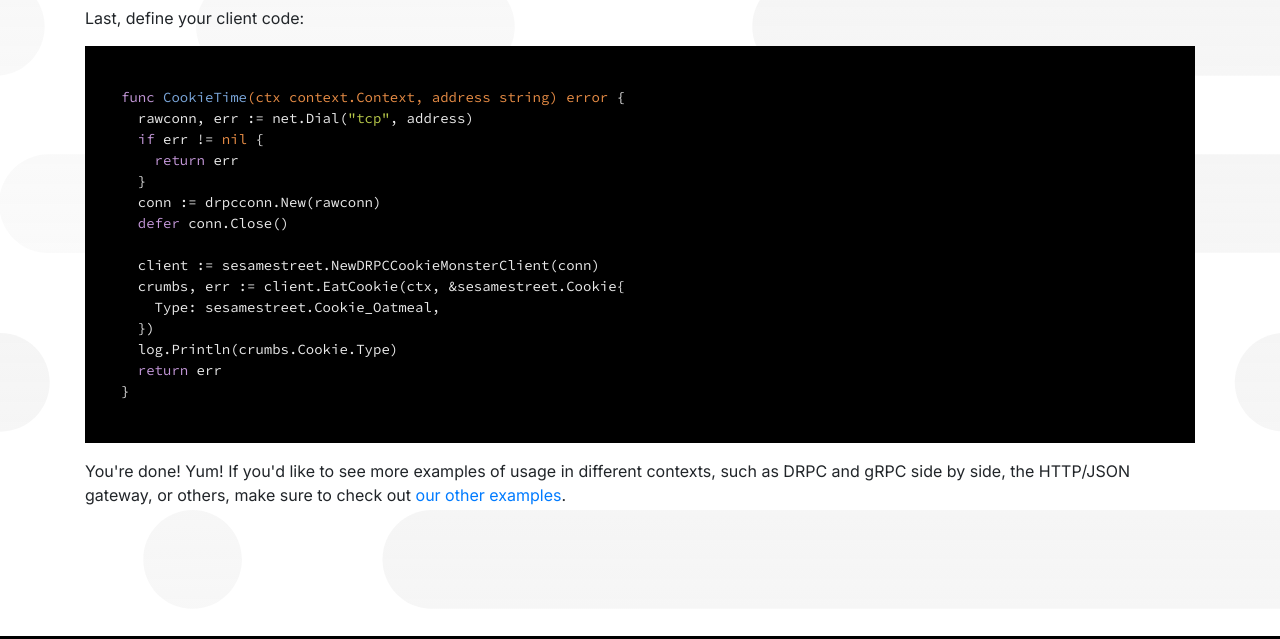
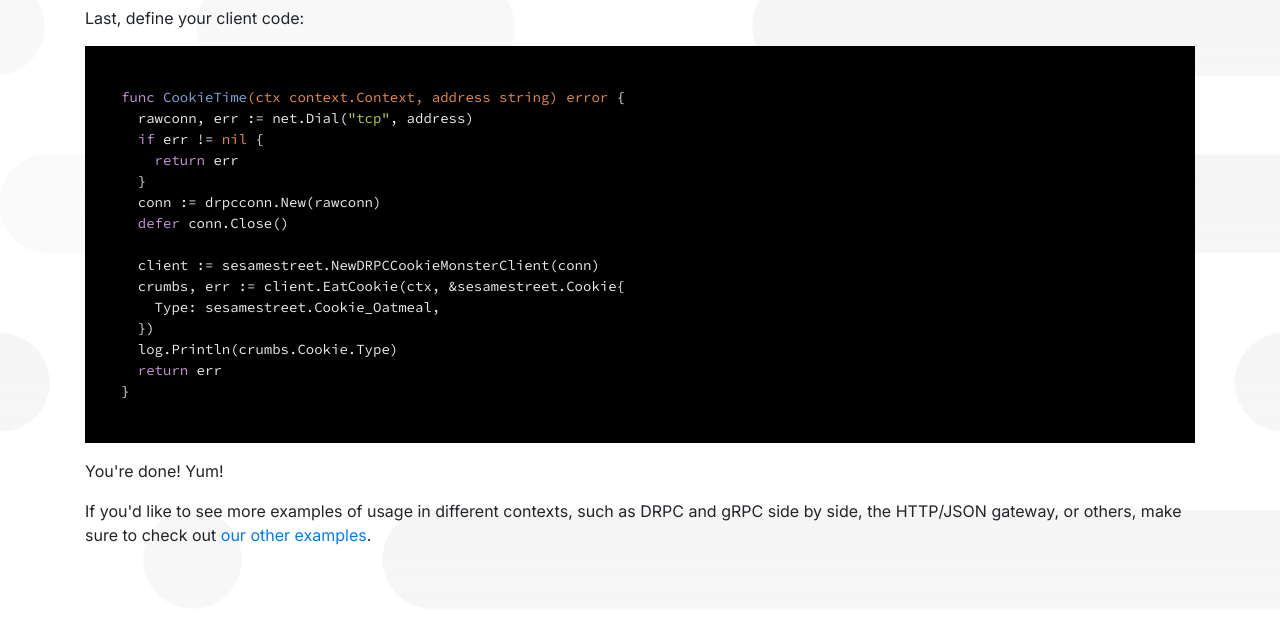
Before and after one commit to storj/drpc, a plain HTML site: page docs.html in a window 1280 px wide. Shown: the part 1908-2547 px from the top of the page. Drawn offline with nearby package versions, Linux system fonts and the light colour scheme.

Commit message:
newline
Change-Id: I9285173b1177cdcd790bb15b46e7c8bcfcd9825d

```diff
--- a/docs.html
+++ b/docs.html
@@ -138,7 +138,9 @@ func CookieTime(ctx context.Context, address string) error {
 }
         </code></pre>
 
-      <p>You're done! Yum! If you'd like to see more examples of usage in different contexts, such
+      <p>You're done! Yum!</p>
+
+      <p>If you'd like to see more examples of usage in different contexts, such
        as DRPC and gRPC side by side, the HTTP/JSON gateway, or others, make sure to check out
        <a href="https://github.com/storj/drpc/tree/main/examples">our other examples</a>.</p>
 
```
